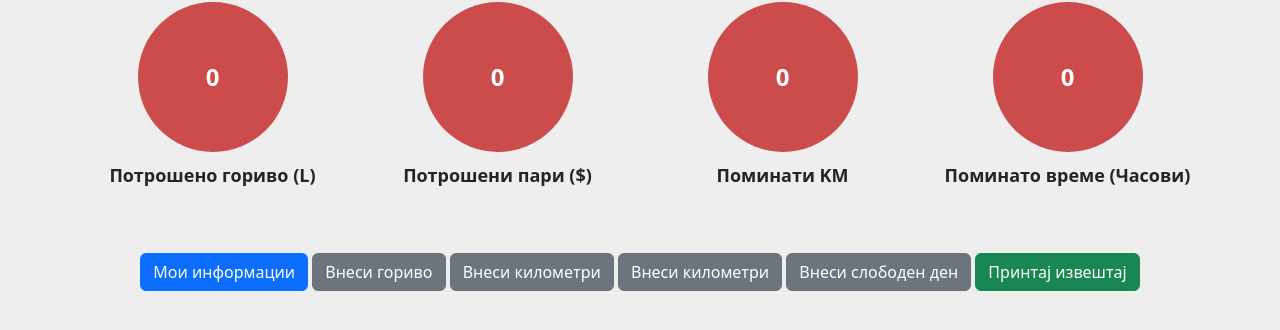
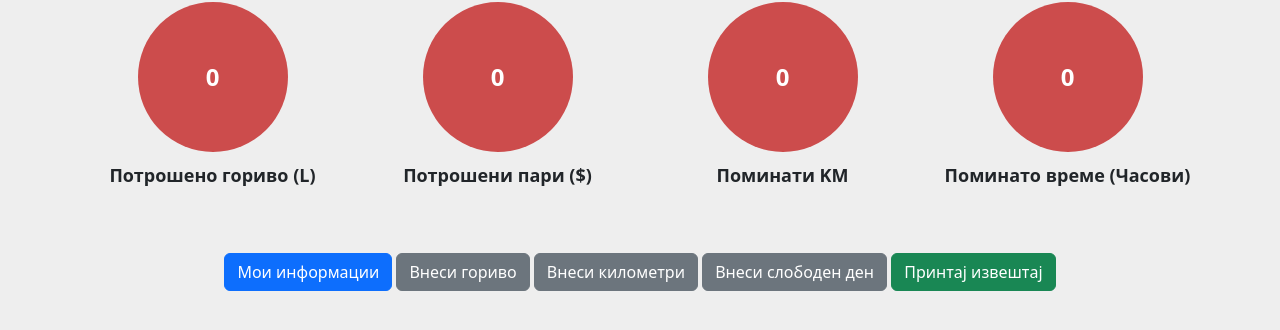
Before and after one commit to Truck122/TruckSoft, a plain HTML site: page home.html in a window 1280 px wide. Shown: the part 130-460 px from the top of the page. Drawn offline with nearby package versions, Linux system fonts and the light colour scheme.

Commit message:
Update home.html

```diff
--- a/home.html
+++ b/home.html
@@ -65,7 +65,7 @@
         <div class="mt-5">
             <button class="btn btn-primary mb-3" onclick="openInfoModal()">Мои информации</button>
             <button class="btn btn-secondary mb-3" onclick="openFuelModal()">Внеси гориво</button>
-            <button class="btn btn-secondary mb-3" onclick="openDriveModal()">Внеси километри</button>
+
             <button class="btn btn-secondary mb-3" onclick="openDriveModal()">Внеси километри</button>
             <button class="btn btn-secondary mb-3" onclick="openfreeDayModal()">Внеси слободен ден</button>
             <button class="btn btn-success mb-3" onclick="printReport()">Принтај извештај</button>
```
